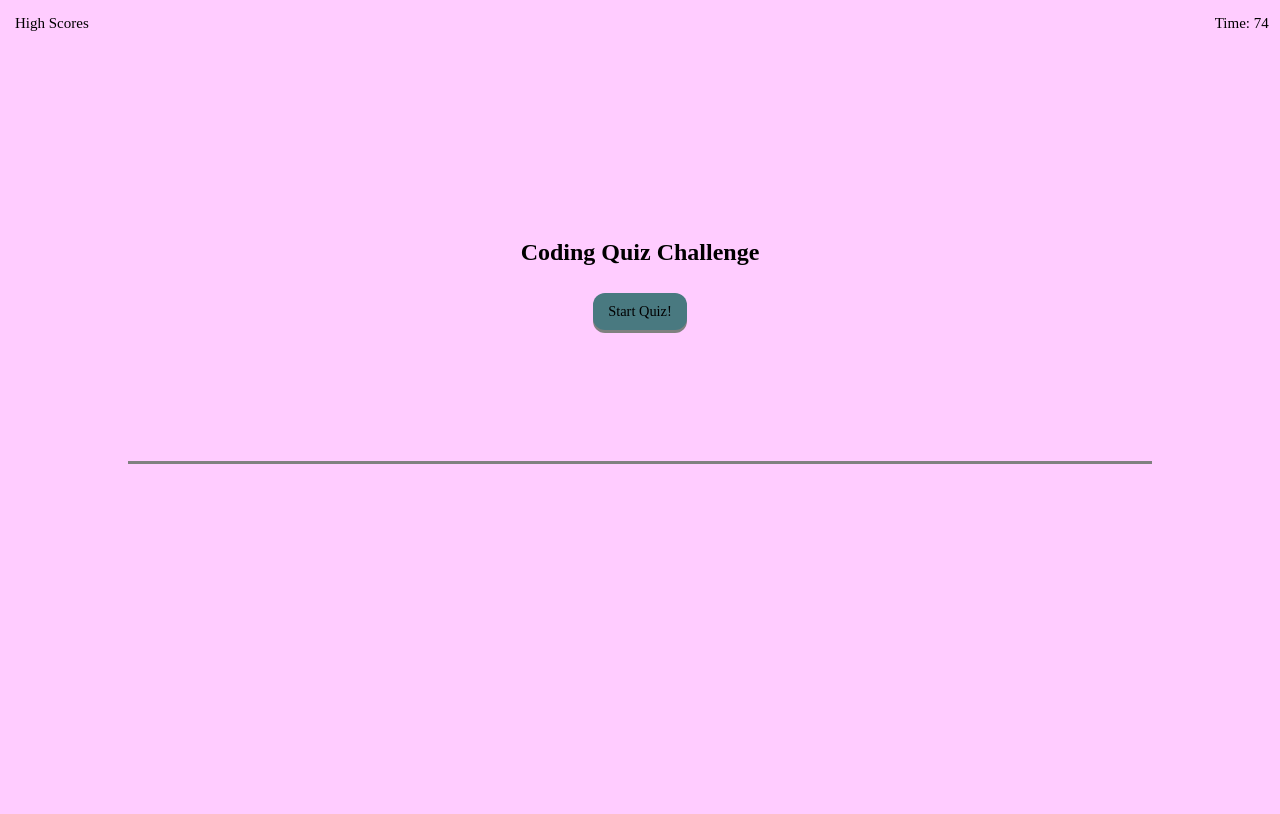
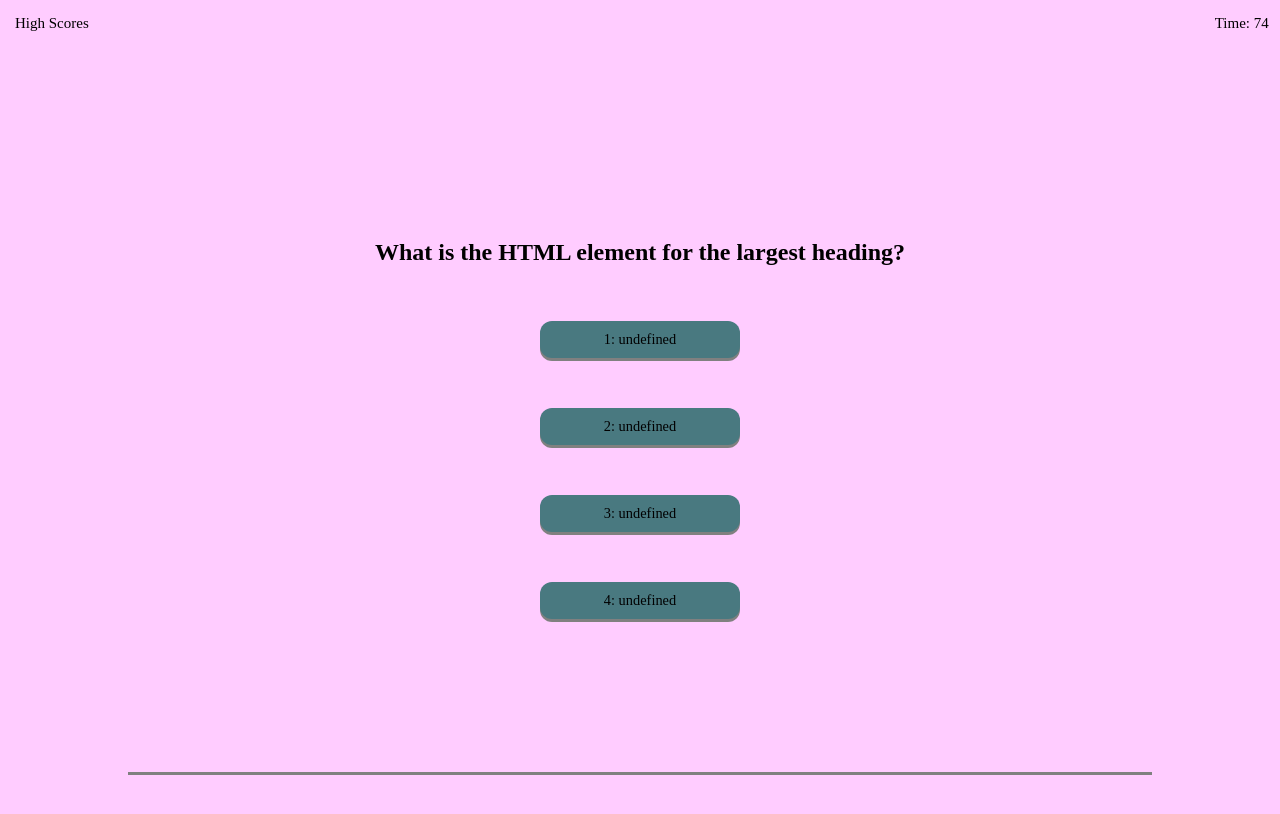
Before and after one commit to dmknapp2385/Coding-Quiz, a plain HTML site: page index.html in a window 1280 px wide. Both pictures are taken after a click on the element "Start Quiz!". Drawn offline with Linux system fonts and the light colour scheme.

Commit message:
updated style and generate question and answer

```diff
--- a/assets/script.js
+++ b/assets/script.js
@@ -1,9 +1,65 @@
-var question = document.querySelector("h1[name='question'");
-var buttons = document.querySelector(".button-box");
-var button = document.querySelector('.btn');
+var questionHolder = document.querySelector("h1[name='question'");
+var buttonsDiv = document.querySelector(".button-box");
 var timer = document.querySelector(".timer span");
-console.log(timer);
 var countdown = 75;
+
+// array of questions and answers
+var questionArry = [
+    {
+        question: "What is the HTML element for the largest heading?",
+        type: "Multiple Choice",
+        answers: [
+            {
+                answer: "h1",
+                isCorrect: true
+            },
+            {
+                answer: "div",
+                isCorrect: false
+            },
+            {
+                answer: "h3",
+                isCorrect: false
+            },
+            {
+                answer: "header",
+                isCorrect: false
+            },
+
+        ]
+    },
+    {
+        question: "Git merge is the same thing as git pull.",
+        type: "trueFalse"
+    },
+    {
+        question: "What is not a transform property in CSS?",
+        type: "Multiple Choice",
+        answers: [
+            {
+                answer: "Rotate",
+                value: false
+            },
+            {
+                answer: "Translate",
+                value: false
+            },
+            {
+                answer: "Scale",
+                value: false
+            },
+            {
+                answer: "Skew",
+                value: false
+            },
+            {
+                answer: "Transition",
+                value: true
+            }
+
+        ]
+    }
+]
 
 // timer function to start countdown after start quiz button pushed
 function startClock () {
@@ -23,6 +79,46 @@ var penalize = function () {
     countdown -= 10;
 }
 
+// for loop to iterate through quiz questions
+
+var questionGenerator = function (arrayNumber) {
+    if (questionArry[arrayNumber].type === "Multiple Choice") {
+        multipleChoice(questionArry[arrayNumber]);
+    }
+    else if (questionArry[arrayNumber].type === "trueFalse") {
+        //true false question generator
+    }
+}
+
+// multiple choice function
+var multipleChoice = function (questionobj) {
+    var question = questionobj;
+    //Insert question into browswer
+    questionHolder.textContent = question.question;
+    var answerArry = question.answers;
+    var newAnswerArry = [];
+    // randomize order of answers
+    while (answerArry.length > 0) {
+        var randomAnswerOrder = Math.floor(Math.random() * answerArry.length);
+        newAnswerArry.push(answerArry[randomAnswerOrder]);
+        answerArry.splice(randomAnswerOrder, 1);
+    }
+    console.log("newAnswerArry", JSON.stringify(newAnswerArry));
+    createButtons(newAnswerArry);
+}
+
+// create buttons for answers
+
+var createButtons = function (arrayobj) {
+    for (var i = 0; i < arrayobj.length; i++) {
+        var buttonEl = document.createElement("button");
+        buttonEl.className = "btn answer-bt";
+        buttonEl.setAttribute("data-is-correct", arrayobj.isCorrect);
+        buttonEl.textContent = (i + 1) + ": " + arrayobj.answer;
+        buttonsDiv.appendChild(buttonEl);
+    }
+}
+
 
 // fucntion to handle any click on quiz buttons
 var buttonHandler = function (event) {
@@ -30,20 +126,19 @@ var buttonHandler = function (event) {
     if (clickedButton.matches(".start-bt")) {
         var introP = document.querySelector(".heading p");
         introP.remove();
+        var startButton = document.querySelector(".start-bt");
+        startButton.remove();
         startClock();
-        questionGenerator();
-        answerButtons();
+        questionGenerator(0);
         }
     else if (clickedButton.matches(".answer-bt")) {
 
     }
 }
 
-// start function that will turn p in section invisible
 
-// question function to pring question
 
 //button function to generate and style answer buttons
 
 //endQuiz funcitonto pop up high score and initial data storage
-buttons.addEventListener("click", buttonHandler);
+buttonsDiv.addEventListener("click", buttonHandler);
--- a/assets/style.css
+++ b/assets/style.css
@@ -42,20 +42,29 @@ header {
     max-width: 5vw;
 }
 
+.button-box {
+    display: grid;
+    grid-template-rows: 1fr;
+}
+
 
 .btn {
     outline: none;
     border: none;
-    display: inline-block;
     padding: 10px 15px;
     background: var(--secondary);
     font-size: .9rem;
     border-radius: 12px;
-    position: relative;
     top: -3px;
     box-shadow: 0 3px gray;
     transition: transform 1s;
-  }
+}
+
+.answer-bt {
+    margin: 25px;
+    min-width: 200px;
+
+} */
 
 .btn:active {
     transform: scale(.98);
```
